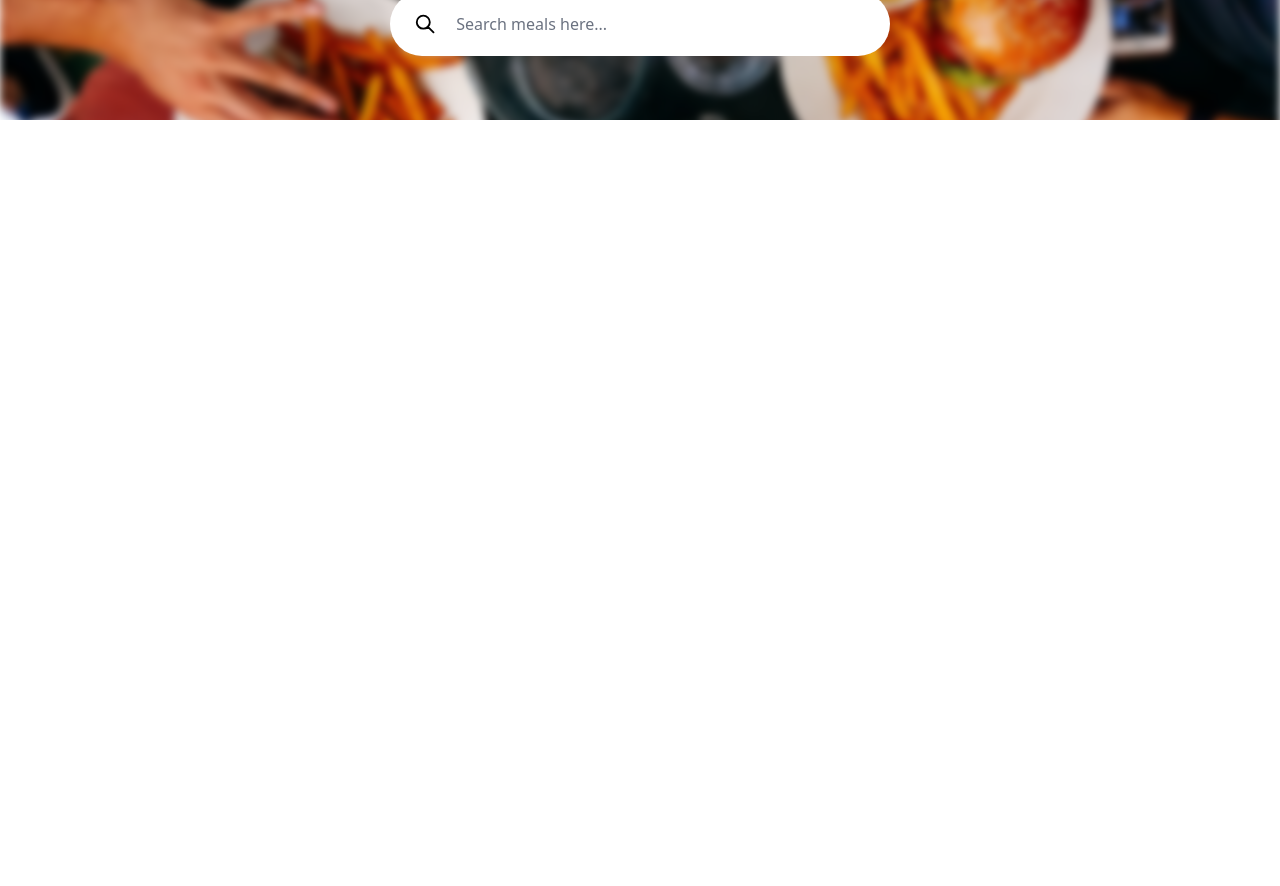
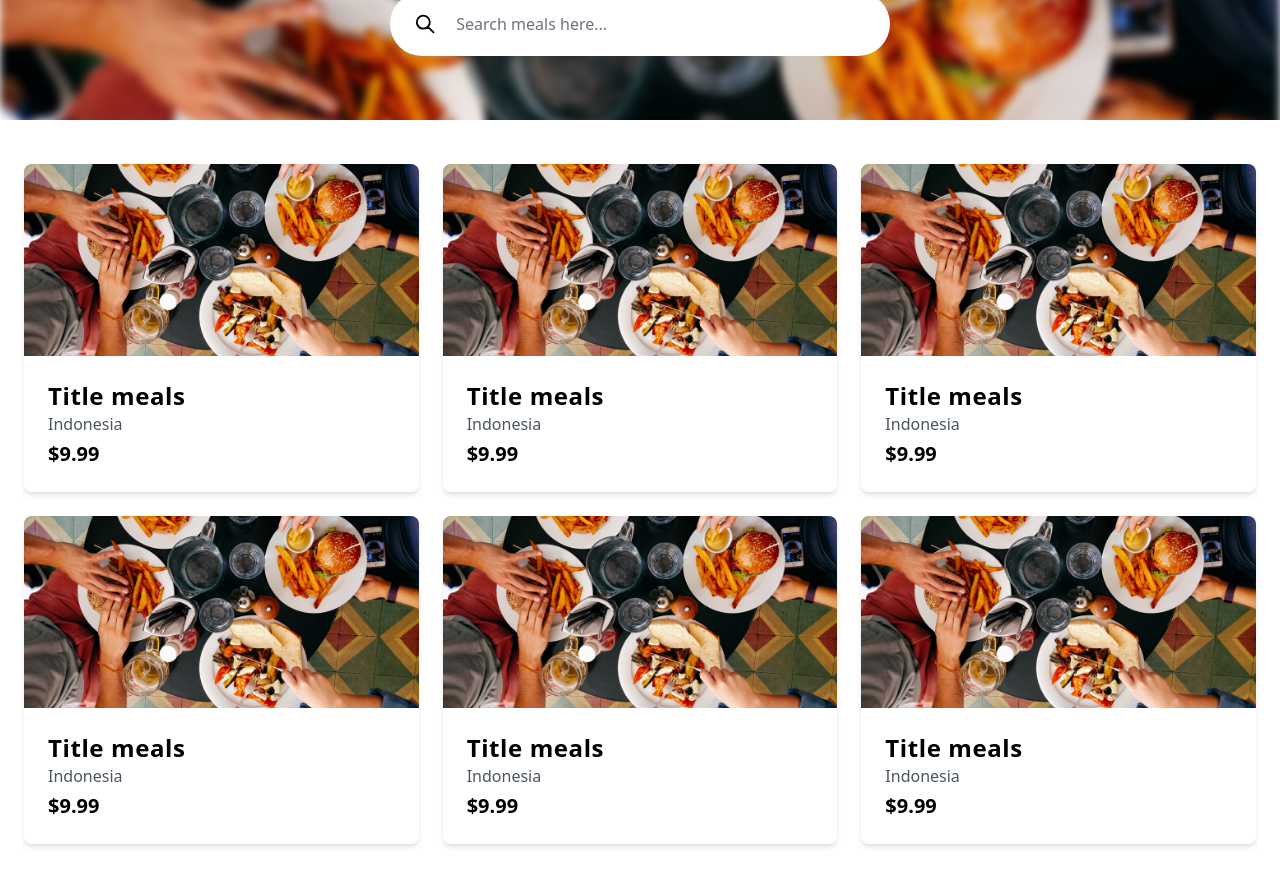
Before and after one commit to bayu07750/meols, a React (Vite) app: page / in a window 1280 px wide. Shown: the part 280-1166 px from the top of the page. Before the commit the page ends 800 px from the top, so only its background shows below. Built offline with nearby package versions, Linux system fonts and the light colour scheme.

Commit message:
membuat bagian main

```diff
--- a/src/App.jsx
+++ b/src/App.jsx
@@ -26,6 +26,72 @@ function App() {
         </div>
         <img src={headerImage} alt="image header" className="absolute inset-0 blur-sm object-center" />
       </header>
+      <main className="py-11">
+        <div className="container mx-auto px-6">
+          <div className="grid grid-cols-3 gap-6">
+            {/* card here */}
+            <div className="overflow-hidden rounded-lg shadow-md">
+              <img src={headerImage} alt="" className="h-48 w-full object-cover object-center" />
+              <div className="p-6">
+                <h2 className="text-2xl font-semibold tracking-wide">Title meals</h2>
+                <h3 className="text-gray-600 font-light ">Indonesia</h3>
+                <div className="text-xl font-semibold mt-1">$9.99</div>
+              </div>
+            </div>
+            {/* edn card jere */}
+            {/* card here */}
+            <div className="overflow-hidden rounded-lg shadow-md">
+              <img src={headerImage} alt="" className="h-48 w-full object-cover object-center" />
+              <div className="p-6">
+                <h2 className="text-2xl font-semibold tracking-wide">Title meals</h2>
+                <h3 className="text-gray-600 font-light ">Indonesia</h3>
+                <div className="text-xl font-semibold mt-1">$9.99</div>
+              </div>
+            </div>
+            {/* edn card jere */}
+            {/* card here */}
+            <div className="overflow-hidden rounded-lg shadow-md">
+              <img src={headerImage} alt="" className="h-48 w-full object-cover object-center" />
+              <div className="p-6">
+                <h2 className="text-2xl font-semibold tracking-wide">Title meals</h2>
+                <h3 className="text-gray-600 font-light ">Indonesia</h3>
+                <div className="text-xl font-semibold mt-1">$9.99</div>
+              </div>
+            </div>
+            {/* edn card jere */}
+            {/* card here */}
+            <div className="overflow-hidden rounded-lg shadow-md">
+              <img src={headerImage} alt="" className="h-48 w-full object-cover object-center" />
+              <div className="p-6">
+                <h2 className="text-2xl font-semibold tracking-wide">Title meals</h2>
+                <h3 className="text-gray-600 font-light ">Indonesia</h3>
+                <div className="text-xl font-semibold mt-1">$9.99</div>
+              </div>
+            </div>
+            {/* edn card jere */}
+            {/* card here */}
+            <div className="overflow-hidden rounded-lg shadow-md">
+              <img src={headerImage} alt="" className="h-48 w-full object-cover object-center" />
+              <div className="p-6">
+                <h2 className="text-2xl font-semibold tracking-wide">Title meals</h2>
+                <h3 className="text-gray-600 font-light ">Indonesia</h3>
+                <div className="text-xl font-semibold mt-1">$9.99</div>
+              </div>
+            </div>
+            {/* edn card jere */}
+            {/* card here */}
+            <div className="overflow-hidden rounded-lg shadow-md">
+              <img src={headerImage} alt="" className="h-48 w-full object-cover object-center" />
+              <div className="p-6">
+                <h2 className="text-2xl font-semibold tracking-wide">Title meals</h2>
+                <h3 className="text-gray-600 font-light ">Indonesia</h3>
+                <div className="text-xl font-semibold mt-1">$9.99</div>
+              </div>
+            </div>
+            {/* edn card jere */}
+          </div>
+        </div>
+      </main>
     </>
   );
 }
```
